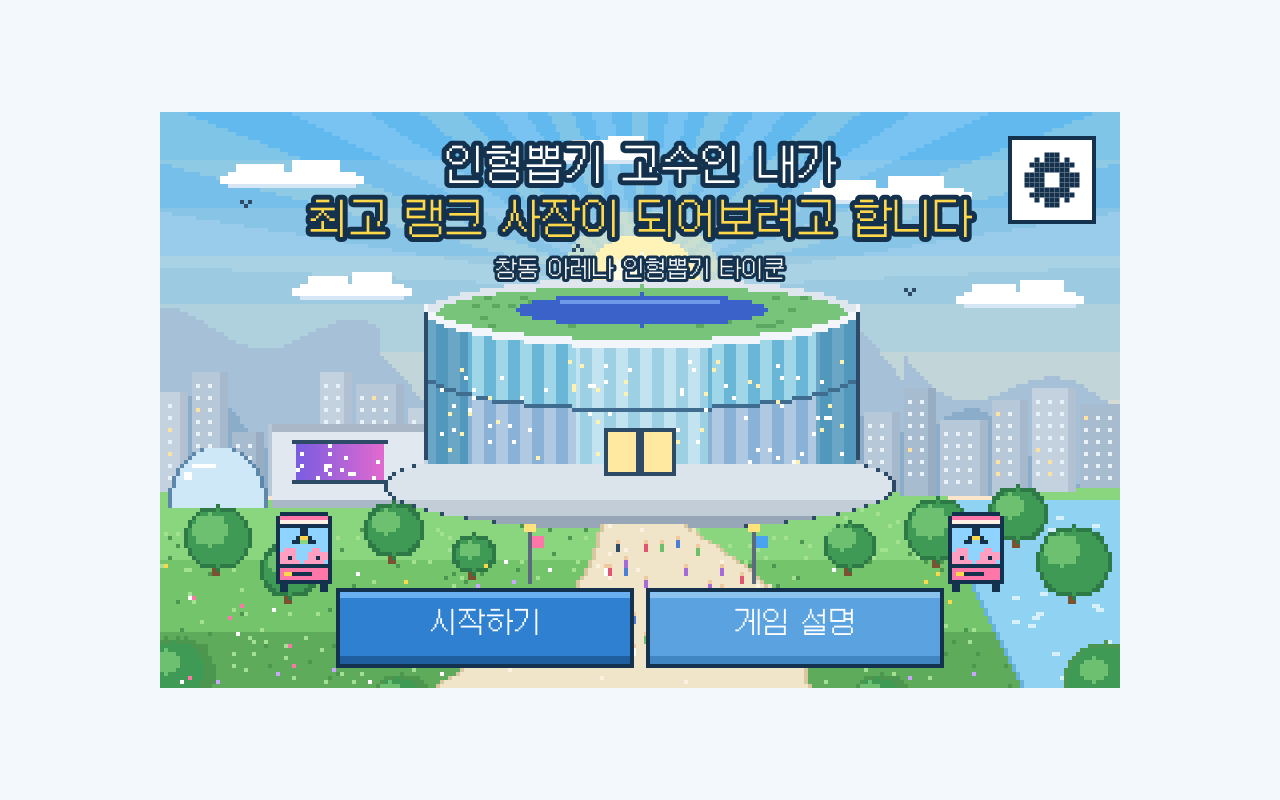
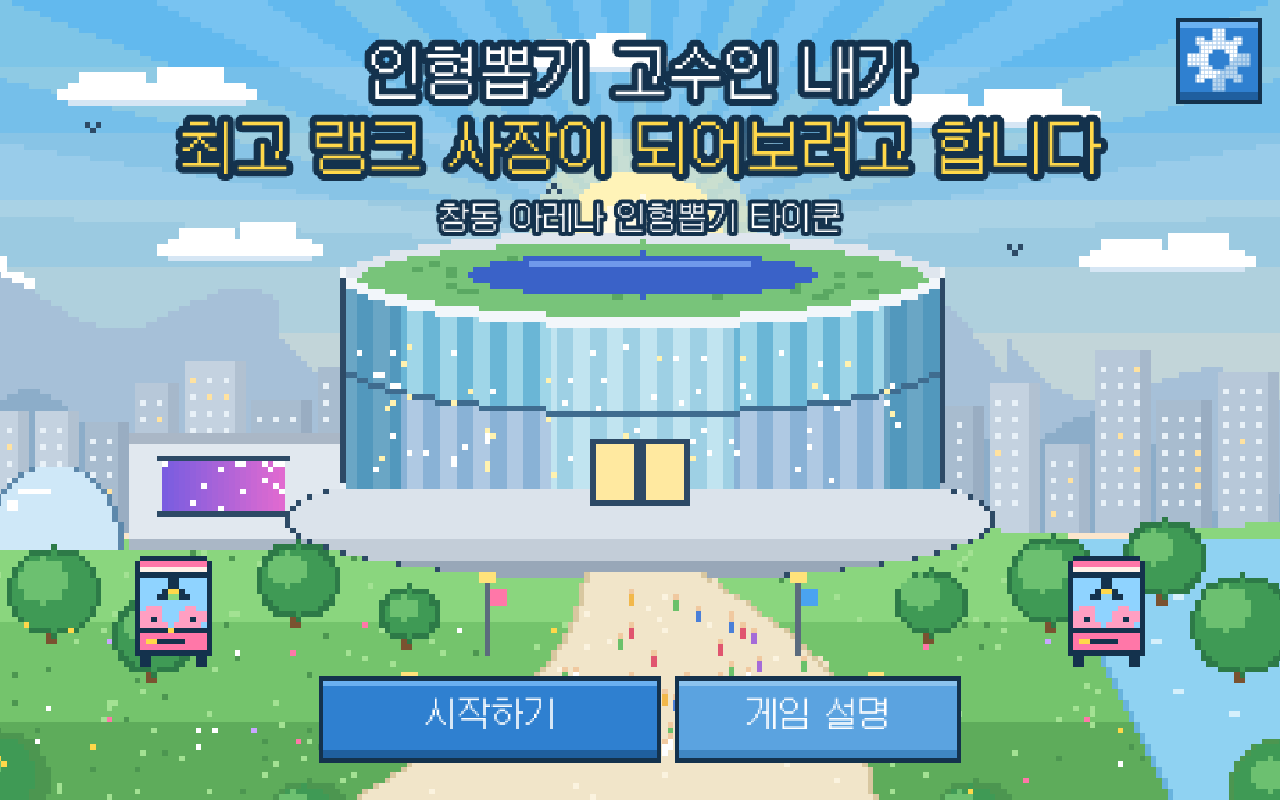
Before and after one commit to hys79/claw-machine, a plain HTML site: page index.html in a window 1280 px wide. Drawn offline with Linux system fonts and the light colour scheme.

Commit message:
화면 전체 채우기, 버튼 크기 축소, 톱니바퀴 아이콘 개선
Co-Authored-By: Claude Sonnet 5.5 <noreply@anthropic.com>
Claude-Session: https://claude.ai/code/session_01NgBBjCYdoYMwLCgriowJZ7

```diff
--- a/index.html
+++ b/index.html
@@ -10,13 +10,12 @@
     src: url('assets/fonts/game.woff2') format('woff2');
     font-display: block;
   }
-  html, body { margin: 0; height: 100%; background: #f3f8fc; }
+  html, body { margin: 0; width: 100%; height: 100%; overflow: hidden; background: #f3f8fc; }
   body { display: flex; align-items: center; justify-content: center; font-family: 'Game', sans-serif; }
-  #wrap { position: relative; width: 100%; max-width: 960px; }
-  canvas { display: block; width: 100%; image-rendering: pixelated; touch-action: manipulation; }
+  #wrap { position: relative; }
+  canvas { display: block; width: 100%; height: 100%; image-rendering: pixelated; touch-action: manipulation; }
   #nameInput {
-    display: none; position: absolute; left: 25%; top: 41%; width: 50%; height: 11%;
-    box-sizing: border-box; padding: 0 12px; text-align: center;
+    display: none; position: absolute; box-sizing: border-box; padding: 0 12px; text-align: center;
     font-family: 'Game', sans-serif; color: #14324d; background: #ffffff;
     border: 4px solid #14324d; border-radius: 0; outline: none;
   }
--- a/js/config.js
+++ b/js/config.js
@@ -22,10 +22,14 @@ const CFG = {
     alert: '#d9455f',
     yellow: '#ffd84a',
   },
-  // 메인 화면 배치(배경 그림 위에 겹쳐 놓는 요소)
+  // 화면 크기: 높이는 고정, 너비는 창 비율에 맞춰 늘어난다(UI는 가운데 960 영역에 배치)
+  DESIGN_W: 960,
+  MIN_W: 768,
+  MAX_W: 1440,
+  // 메인 화면 배치(가운데 960 영역 기준)
   LAYOUT: {
-    startBtn: { x: 180, y: 480, w: 290, h: 72 },
-    helpBtn: { x: 490, y: 480, w: 290, h: 72 },
-    settingsBtn: { x: 852, y: 28, w: 80, h: 80 },
+    startBtn: { x: 252, y: 490, w: 240, h: 56 },
+    helpBtn: { x: 508, y: 490, w: 200, h: 56 },
   },
+  SETTINGS_BTN: { size: 56, margin: 16 }, // 화면 오른쪽 위 모서리 기준
 };
--- a/js/data.js
+++ b/js/data.js
@@ -23,7 +23,7 @@ const DATA = {
   CREDIT_LINE: '폰트: Galmuri (SIL OFL 1.1)',
 
   // 도트 스프라이트. 팔레트 글자 → 색
-  PALETTE: { k: '#14324d', r: '#ff77a8', w: '#fff1e8', g: '#8fd3ff', y: '#ffd84a', p: '#ff9fc2' },
+  PALETTE: { k: '#14324d', r: '#ff77a8', w: '#fff1e8', g: '#8fd3ff', y: '#ffd84a', p: '#ff9fc2', a: '#ffffff', b: '#b9d6ee' },
   CLAW_MACHINE: [
     '..kkkkkkkkkkkk..',
     '.krrrrrrrrrrrrk.',
@@ -46,19 +46,6 @@ const DATA = {
     '..kk........kk..',
     '..kk........kk..',
   ],
-  GEAR: [
-    '....kkk....',
-    '..k.kkk.k..',
-    '.kkkkkkkkk.',
-    '..kkkkkkk..',
-    'kkkk...kkkk',
-    'kkkk...kkkk',
-    'kkkk...kkkk',
-    '..kkkkkkk..',
-    '.kkkkkkkkk.',
-    '..k.kkk.k..',
-    '....kkk....',
-  ],
   // 메인 화면 도트 풍경 색(js/scene.js에서 사용)
   SCENE_PAL: {
     skyTop: '#62b9ee', skyBottom: '#fbe6cc', sunGlow: '#fff3b8', sunCore: '#fffbe6',
@@ -78,3 +65,25 @@ const DATA = {
     bird: '#2d4a66',
   },
 };
+
+// 설정 톱니바퀴(15x15, 톱니 8개). 'a' 흰색, 'b' 아래쪽 그림자색
+DATA.GEAR = (function () {
+  const n = 15, c = 7, rows = [];
+  for (let y = 0; y < n; y++) {
+    let row = '';
+    for (let x = 0; x < n; x++) {
+      const dx = x - c, dy = y - c, d = Math.sqrt(dx * dx + dy * dy);
+      let on = d <= 5;
+      for (let k = 0; k < 8 && !on; k++) {
+        const a = k * Math.PI / 4, ca = Math.cos(a), sa = Math.sin(a);
+        const along = dx * ca + dy * sa, perp = Math.abs(-dx * sa + dy * ca);
+        const half = k % 2 === 0 ? 1.6 : 1.1; // 가로세로 톱니는 굵게, 대각선은 가늘게
+        if (along >= 4 && along <= 7.4 && perp <= half) on = true;
+      }
+      if (d <= 2.4) on = false;
+      row += on ? (dx + dy > 3 ? 'b' : 'a') : '.';
+    }
+    rows.push(row);
+  }
+  return rows;
+})();
--- a/js/main.js
+++ b/js/main.js
@@ -1,18 +1,49 @@
 // 진입점: 타이틀 → 프롤로그(이름 입력 포함) → 가게(준비 중). 마우스/터치 공용.
+// 캔버스는 창 전체를 채운다. 높이(576)는 고정, 너비(W)는 창 비율에 맞춰 늘어나며,
+// UI는 가운데 960 영역(OX만큼 이동)에 그리고 배경 그림은 전체 폭을 덮는다.
 (function () {
   const cv = document.getElementById('game');
   const ctx = cv.getContext('2d');
+  const wrap = document.getElementById('wrap');
   const input = document.getElementById('nameInput');
   const C = CFG.COLOR;
   const L = CFG.LAYOUT;
+  const H = CFG.H;
+  const DW = CFG.DESIGN_W;
+
+  let W = DW;   // 현재 논리 너비
+  let OX = 0;   // 가운데 UI 영역의 왼쪽 오프셋
+  let scale = 1; // 논리 좌표 → 화면 픽셀
 
   let screen = 'title'; // title | intro | name | shop
   let modal = null;     // null | help | settings
   let introIdx = 0;
   let confirmWipe = false;
   let nameError = '';
+  let now = 0;
 
   State.load();
+
+  // ---------- 창 크기에 맞추기 ----------
+  function resize() {
+    const vw = window.innerWidth, vh = window.innerHeight;
+    W = Math.max(CFG.MIN_W, Math.min(CFG.MAX_W, Math.round(H * vw / vh)));
+    OX = (W - DW) / 2;
+    cv.width = W;
+    cv.height = H;
+    scale = Math.min(vw / W, vh / H);
+    wrap.style.width = Math.round(W * scale) + 'px';
+    wrap.style.height = Math.round(H * scale) + 'px';
+    fitInput();
+  }
+
+  function fitInput() {
+    input.style.left = Math.round((OX + 240) * scale) + 'px';
+    input.style.top = Math.round(236 * scale) + 'px';
+    input.style.width = Math.round(480 * scale) + 'px';
+    input.style.height = Math.round(64 * scale) + 'px';
+    input.style.fontSize = Math.round(32 * scale) + 'px';
+  }
 
   // ---------- 그리기 도구 ----------
   function font(size) { return size + 'px ' + CFG.FONT + ', sans-serif'; }
@@ -37,21 +68,22 @@
   }
 
   // 도트풍 테두리 상자
-  function box(b, fill) {
+  function box(b, fill, bw) {
+    bw = bw || 4;
     ctx.fillStyle = C.ink;
-    ctx.fillRect(b.x - 4, b.y - 4, b.w + 8, b.h + 8);
+    ctx.fillRect(b.x - bw, b.y - bw, b.w + bw * 2, b.h + bw * 2);
     ctx.fillStyle = fill;
     ctx.fillRect(b.x, b.y, b.w, b.h);
   }
 
   // 푸른 계열 입체 버튼
   function button(b, label, fill, light, dark) {
-    box(b, fill);
+    box(b, fill, 3);
     ctx.fillStyle = light;
-    ctx.fillRect(b.x, b.y, b.w, 6);
+    ctx.fillRect(b.x, b.y, b.w, 4);
     ctx.fillStyle = dark;
-    ctx.fillRect(b.x, b.y + b.h - 8, b.w, 8);
-    if (label) text(label, b.x + b.w / 2, b.y + b.h / 2 - 2, 28, C.white);
+    ctx.fillRect(b.x, b.y + b.h - 6, b.w, 6);
+    if (label) text(label, b.x + b.w / 2, b.y + b.h / 2 - 1, Math.round(b.h * 0.42), C.white);
   }
   function mainButton(b, label) { button(b, label, C.blue, C.blueLight, C.blueDark); }
   function subButton(b, label) { button(b, label, C.sky, '#8cc3ee', '#3f86c2'); }
@@ -71,14 +103,20 @@
     ctx.fillText(str, x, y);
   }
 
-  // ---------- 입력 영역 ----------
+  // ---------- 입력 영역(가운데 960 영역 좌표) ----------
   const B = {
-    ok: { x: 330, y: 400, w: 300, h: 72 },
-    back: { x: 330, y: 488, w: 300, h: 56 },
-    toTitle: { x: 330, y: 470, w: 300, h: 72 },
-    close: { x: 330, y: 452, w: 300, h: 64 },
-    wipe: { x: 280, y: 372, w: 400, h: 64 },
+    ok: { x: 360, y: 400, w: 240, h: 56 },
+    back: { x: 380, y: 472, w: 200, h: 48 },
+    toTitle: { x: 360, y: 470, w: 240, h: 56 },
+    close: { x: 360, y: 456, w: 240, h: 56 },
+    wipe: { x: 300, y: 372, w: 360, h: 56 },
   };
+
+  // 설정 버튼은 화면 오른쪽 위 모서리에 붙는다(전체 좌표)
+  function settingsRect() {
+    const s = CFG.SETTINGS_BTN;
+    return { x: W - s.margin - s.size, y: s.margin, w: s.size, h: s.size };
+  }
 
   function inside(b, p) {
     return p.x >= b.x && p.x <= b.x + b.w && p.y >= b.y && p.y <= b.y + b.h;
@@ -87,7 +125,7 @@
   function pointer(e) {
     const r = cv.getBoundingClientRect();
     const t = e.touches ? e.touches[0] : e;
-    return { x: (t.clientX - r.left) * CFG.W / r.width, y: (t.clientY - r.top) * CFG.H / r.height };
+    return { x: (t.clientX - r.left) * W / r.width, y: (t.clientY - r.top) * H / r.height };
   }
 
   // ---------- 화면 전환 ----------
@@ -104,11 +142,6 @@
     }
   }
 
-  function fitInput() {
-    input.style.fontSize = Math.round(32 * cv.clientWidth / CFG.W) + 'px';
-  }
-  window.addEventListener('resize', fitInput);
-
   function submitName() {
     const name = input.value.trim();
     if (!name) { nameError = '이름을 적어 줘!'; return; }
@@ -121,7 +154,8 @@
   function onPress(e) {
     if (e.target === input) return;
     e.preventDefault();
-    const p = pointer(e);
+    const abs = pointer(e);
+    const p = { x: abs.x - OX, y: abs.y }; // 가운데 UI 영역 좌표
 
     if (modal) {
       if (modal === 'help' && inside(B.close, p)) modal = null;
@@ -134,7 +168,7 @@
     }
 
     if (screen === 'title') {
-      if (inside(L.settingsBtn, p)) modal = 'settings';
+      if (inside(settingsRect(), abs)) modal = 'settings';
       else if (inside(L.helpBtn, p)) modal = 'help';
       else if (inside(L.startBtn, p)) {
         if (State.hasSave()) go('shop');
@@ -154,26 +188,38 @@
   cv.addEventListener('touchstart', onPress, { passive: false });
   input.addEventListener('input', () => { nameError = ''; });
   input.addEventListener('keydown', (e) => { if (e.key === 'Enter') submitName(); });
+  window.addEventListener('resize', resize);
 
   // ---------- 화면별 그리기 ----------
-  function drawTitle(t) {
-    Scene.draw(ctx, t);
+  function drawGearButton() {
+    const sb = settingsRect();
+    button(sb, '', C.blue, C.blueLight, C.blueDark);
+    const gs = 3, gw = DATA.GEAR[0].length * gs;
+    sprite(DATA.GEAR, sb.x + (sb.w - gw) / 2, sb.y + (sb.h - gw) / 2 - 1, gs);
+  }
+
+  function drawTitle() {
+    Scene.draw(ctx, now, W, H);
+    ctx.save();
+    ctx.translate(OX, 0);
     outlineText(DATA.TITLE_LINES[0], 480, 58, 40, C.white);
     outlineText(DATA.TITLE_LINES[1], 480, 112, 40, C.yellow);
     outlineText(DATA.SUBTITLE, 480, 160, 22, C.white);
     mainButton(L.startBtn, State.hasSave() ? '이어하기' : '시작하기');
     subButton(L.helpBtn, '게임 설명');
-    const sb = L.settingsBtn;
-    box(sb, C.white);
-    sprite(DATA.GEAR, sb.x + (sb.w - 11 * 5) / 2, sb.y + (sb.h - 11 * 5) / 2, 5);
+    ctx.restore();
+    drawGearButton();
   }
 
   function drawIntro() {
-    Scene.draw(ctx, now);
+    Scene.draw(ctx, now, W, H);
+    ctx.save();
+    ctx.translate(OX, 0);
     const d = { x: 40, y: 420, w: 880, h: 130 };
     box(d, C.white);
     text(DATA.INTRO[introIdx], d.x + 30, d.y + 52, 26, C.ink, 'left');
     text('▼ 화면을 눌러 계속', d.x + d.w - 24, d.y + d.h - 26, 18, C.gray, 'right');
+    ctx.restore();
   }
 
   function drawName() {
@@ -199,9 +245,10 @@
 
   function drawModal() {
     ctx.fillStyle = 'rgba(20,50,77,0.55)';
-    ctx.fillRect(0, 0, CFG.W, CFG.H);
-    const m = { x: 160, y: 90, w: 640, h: 440 };
-    box(m, C.white);
+    ctx.fillRect(0, 0, W, H);
+    ctx.save();
+    ctx.translate(OX, 0);
+    box({ x: 160, y: 90, w: 640, h: 440 }, C.white);
     if (modal === 'help') {
       text('게임 설명', 480, 142, 32, C.ink);
       DATA.HOWTO.forEach((s, i) => text(s, 200, 215 + i * 50, 22, C.ink, 'left'));
@@ -217,20 +264,26 @@
       text(DATA.CREDIT_LINE, 480, 480, 18, C.gray);
       mainButton(B.close, '닫기');
     }
+    ctx.restore();
   }
 
-  let now = 0;
   function draw(ts) {
     now = (ts || 0) / 1000;
     ctx.fillStyle = C.bg;
-    ctx.fillRect(0, 0, CFG.W, CFG.H);
-    if (screen === 'title') drawTitle(now);
+    ctx.fillRect(0, 0, W, H);
+    if (screen === 'title') drawTitle();
     else if (screen === 'intro') drawIntro();
-    else if (screen === 'name') drawName();
-    else drawShop();
+    else {
+      ctx.save();
+      ctx.translate(OX, 0);
+      if (screen === 'name') drawName(); else drawShop();
+      ctx.restore();
+    }
     if (modal) drawModal();
     requestAnimationFrame(draw);
   }
+
+  resize();
 
   // 폰트가 로드된 뒤 시작(실패해도 1.5초 후 시작)
   let started = false;
--- a/js/scene.js
+++ b/js/scene.js
@@ -2,13 +2,15 @@
 // 창동 아레나를 모티브로 한 오리지널 도트 그림이다(실제 사진을 따라 그리지 않음).
 const Scene = (function () {
   const GW = 240, GH = 144, K = 4;
+  const EXT = 60;           // 좌우로 더 그리는 여분(넓은 화면용)
+  const LW = GW + EXT * 2;  // 레이어 전체 너비
   const P = DATA.SCENE_PAL;
   let g = null; // 현재 그리는 레이어의 컨텍스트
   let layers = null;
 
   function makeLayer() {
     const c = document.createElement('canvas');
-    c.width = GW; c.height = GH;
+    c.width = LW; c.height = GH;
     return c;
   }
   function rng(seed) {
@@ -50,8 +52,9 @@ const Scene = (function () {
   // ---------- 하늘 + 햇살 ----------
   function drawSky(ctx) {
     g = ctx;
-    for (let i = 0; i < 9; i++) R(0, i * 12, GW, 12, mix(P.skyTop, P.skyBottom, i / 8));
-    R(0, 108, GW, GH - 108, P.skyBottom);
+    g.translate(EXT, 0);
+    for (let i = 0; i < 9; i++) R(-EXT, i * 12, LW, 12, mix(P.skyTop, P.skyBottom, i / 8));
+    R(-EXT, 108, LW, GH - 108, P.skyBottom);
     const sx = 120, sy = 44;
     for (let k = -7; k <= 7; k++) {
       const a = (k * 12) * Math.PI / 180, w = 3.2 * Math.PI / 180;
@@ -60,7 +63,8 @@ const Scene = (function () {
         const dy = sy - y;
         const x0 = Math.round(sx + dy * Math.tan(a - w));
         const x1 = Math.round(sx + dy * Math.tan(a + w));
-        g.fillRect(Math.max(0, Math.min(x0, x1)), y, Math.max(0, Math.min(GW, Math.max(x0, x1)) - Math.max(0, Math.min(x0, x1))), 1);
+        const lo = Math.max(-EXT, Math.min(x0, x1)), hi = Math.min(GW + EXT, Math.max(x0, x1));
+        if (hi > lo) g.fillRect(lo, y, hi - lo, 1);
       }
     }
     circle(sx, sy, 20, 'rgba(255,243,184,0.45)');
@@ -78,23 +82,25 @@ const Scene = (function () {
   }
   function drawClouds(ctx) {
     g = ctx;
-    [[12, 12, 36], [96, 6, 26], [158, 16, 42], [30, 40, 30], [196, 42, 32]].forEach((c) => cloud(c[0], c[1], c[2]));
+    g.translate(EXT, 0);
+    [[12, 12, 36], [96, 6, 26], [158, 16, 42], [30, 40, 30], [196, 42, 32], [-44, 16, 34], [-20, 46, 28], [262, 10, 38], [272, 40, 30]].forEach((c) => cloud(c[0], c[1], c[2]));
   }
 
   // ---------- 앞 풍경 ----------
   function drawFront(ctx) {
     g = ctx;
+    g.translate(EXT, 0);
     const rnd = rng(20260101);
 
     // 먼 산 두 겹
-    for (let x = 0; x < GW; x++) {
+    for (let x = -EXT; x < GW + EXT; x++) {
       const t1 = Math.round(70 - (12 * Math.sin(x * 0.045 + 0.6) + 8 * Math.sin(x * 0.11 + 2) + ((x < 55 || x > 185) ? 7 : 0)));
       R(x, t1, 1, 96 - t1, P.mtnBack);
       const t2 = Math.round(82 - (7 * Math.sin(x * 0.07 + 1) + 5 * Math.sin(x * 0.16)));
       R(x, t2, 1, 96 - t2, P.mtnFront);
     }
     // 뒤쪽 아파트 단지
-    for (let x = -2; x < GW;) {
+    for (let x = -EXT - 2; x < GW + EXT;) {
       const w = 8 + Math.floor(rnd() * 5), h = 16 + Math.floor(rnd() * 18);
       const col = [P.aptA, P.aptB, P.aptC][Math.floor(rnd() * 3)];
       R(x, 96 - h, w, h, col);
@@ -106,20 +112,20 @@ const Scene = (function () {
     }
 
     // 잔디(완만한 언덕 + 점 무늬)
-    for (let x = 0; x < GW; x++) {
+    for (let x = -EXT; x < GW + EXT; x++) {
       const top = Math.round(95 + 1.6 * Math.sin(x * 0.07));
       for (let y = top; y < GH; y++) R(x, y, 1, 1, y < 112 ? P.lawnA : (y < 130 ? P.lawnB : P.lawnC));
     }
     for (let i = 0; i < 380; i++) {
-      const x = Math.floor(rnd() * GW), y = 98 + Math.floor(rnd() * 46);
+      const x = -EXT + Math.floor(rnd() * LW), y = 98 + Math.floor(rnd() * 46);
       R(x, y, 1, 1, rnd() < 0.6 ? P.lawnLight : P.lawnDark);
     }
     // 강(오른쪽)
     for (let y = 97; y < GH; y++) {
       const x0 = Math.round(192 + (y - 97) * 0.5);
-      R(x0, y, GW - x0, 1, P.river);
+      R(x0, y, GW + EXT - x0, 1, P.river);
       R(x0, y, 1, 1, P.riverEdge);
-      if (rnd() < 0.5) R(x0 + 3 + Math.floor(rnd() * (GW - x0 - 4)), y, 2, 1, '#d5f0fc');
+      if (rnd() < 0.5) R(x0 + 3 + Math.floor(rnd() * (GW + EXT - x0 - 4)), y, 2, 1, '#d5f0fc');
     }
 
     // 왼쪽 부속 건물 + LED 화면 + 작은 유리 돔
@@ -177,7 +183,7 @@ const Scene = (function () {
     }
 
     // 나무들
-    [[14, 106, 7], [32, 114, 6], [58, 104, 6], [78, 110, 4], [172, 108, 5], [194, 104, 7], [214, 100, 6], [228, 112, 8]].forEach((t) => {
+    [[-46, 108, 7], [-24, 102, 6], [-8, 116, 5], [14, 106, 7], [32, 114, 6], [58, 104, 6], [78, 110, 4], [172, 108, 5], [194, 104, 7], [214, 100, 6], [228, 112, 8]].forEach((t) => {
       R(t[0] - 1, t[1] + t[2] - 2, 2, 5, P.trunk);
       circle(t[0], t[1], t[2] + 1, P.treeDark);
       circle(t[0], t[1], t[2], P.tree);
@@ -215,7 +221,7 @@ const Scene = (function () {
     // 꽃
     const fl = ['#ff77a8', '#ffffff', '#ffd84a', '#c9a6ff'];
     for (let i = 0; i < 70; i++) {
-      const x = Math.floor(rnd() * GW), y = 112 + Math.floor(rnd() * 32);
+      const x = -EXT + Math.floor(rnd() * LW), y = 112 + Math.floor(rnd() * 32);
       if (Math.abs(x - pathCx(y)) < pathHalf(y) + 1) continue;
       if (x > 192 + (y - 97) * 0.5 - 1) continue;
       R(x, y, 1, 1, fl[Math.floor(rnd() * fl.length)]);
@@ -230,22 +236,26 @@ const Scene = (function () {
     layers = { sky, clouds, front };
   }
 
-  // t: 초 단위 시간. 구름과 새가 천천히 움직인다.
-  function draw(ctx, t) {
+  // t: 초 단위 시간. w,h: 그릴 영역 크기(화면을 꽉 채우도록 확대해서 덮는다).
+  function draw(ctx, t, w, h) {
     if (!layers) build();
+    w = w || GW * K; h = h || GH * K;
     ctx.imageSmoothingEnabled = false;
-    ctx.drawImage(layers.sky, 0, 0, GW * K, GH * K);
-    const ox = (t * 0.6) % GW;
-    ctx.drawImage(layers.clouds, ox * K, 0, GW * K, GH * K);
-    ctx.drawImage(layers.clouds, (ox - GW) * K, 0, GW * K, GH * K);
-    ctx.drawImage(layers.front, 0, 0, GW * K, GH * K);
+    // 높이에 맞춰 확대(기본 4배). 화면이 더 넓으면 양옆 풍경을 더 보여 준다.
+    const sc = Math.max(w / LW, h / GH);
+    const ox = (w - LW * sc) / 2, oy = (h - GH * sc) / 2;
+    ctx.drawImage(layers.sky, ox, oy, LW * sc, GH * sc);
+    const cx = ((t * 0.6) % LW) * sc;
+    ctx.drawImage(layers.clouds, ox + cx, oy, LW * sc, GH * sc);
+    ctx.drawImage(layers.clouds, ox + cx - LW * sc, oy, LW * sc, GH * sc);
+    ctx.drawImage(layers.front, ox, oy, LW * sc, GH * sc);
     ctx.fillStyle = P.bird;
     for (let i = 0; i < 3; i++) {
-      const bx = Math.floor(((t * 7 + i * 83) % (GW + 30)) - 15);
+      const bx = Math.floor(((t * 7 + i * 83) % (LW + 30)) - 15) + EXT;
       const by = Math.floor(24 + i * 11 + 2 * Math.sin(t * 2 + i));
       const up = Math.floor(t * 4 + i) % 2 === 0;
       const dots = up ? [[0, 0], [2, 0], [1, 1]] : [[0, 1], [2, 1], [1, 0]];
-      dots.forEach((d) => ctx.fillRect((bx + d[0]) * K, (by + d[1]) * K, K, K));
+      dots.forEach((d) => ctx.fillRect(ox + (bx + d[0]) * sc, oy + (by + d[1]) * sc, sc, sc));
     }
   }
 
```
Also changed, not shown: 1 other file.
